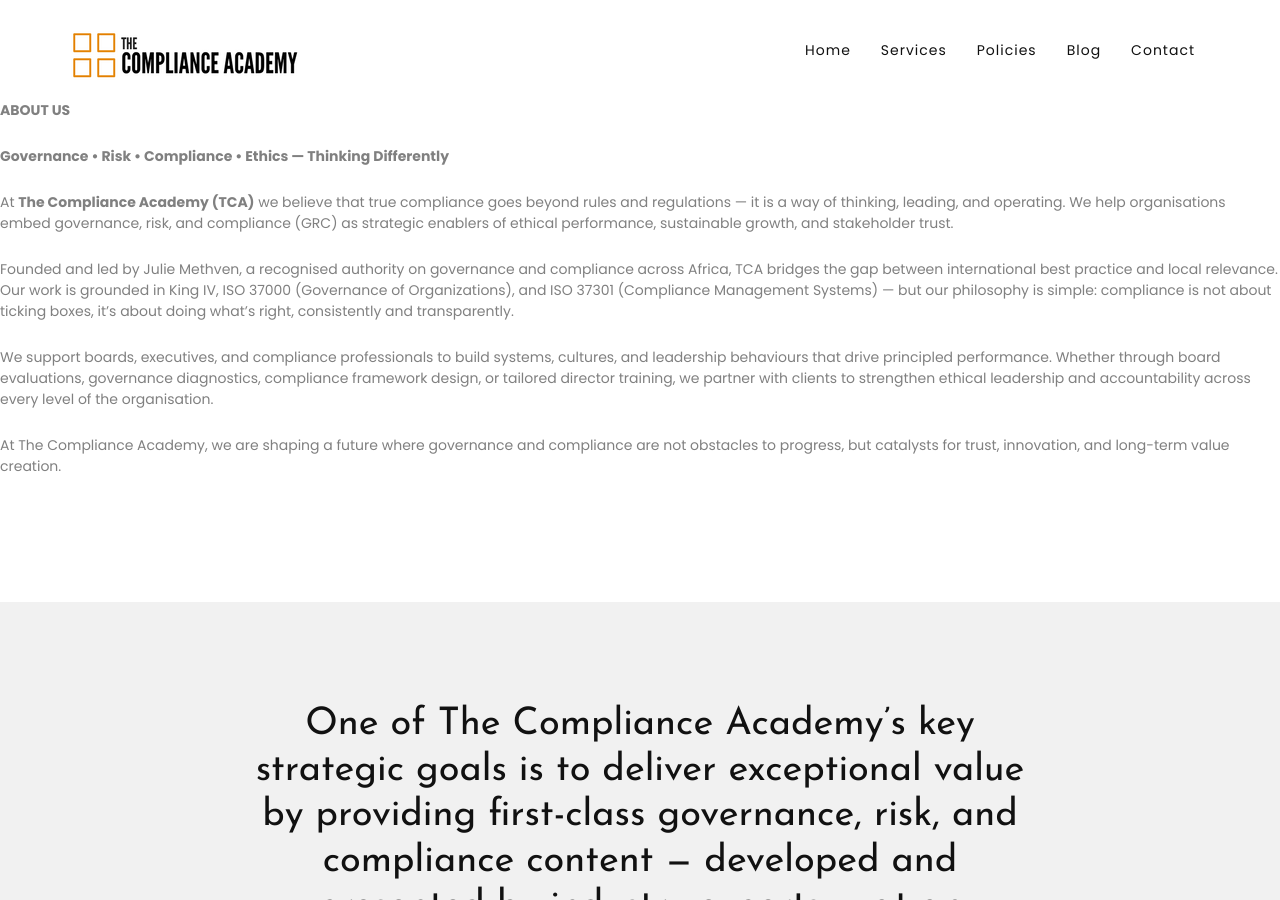
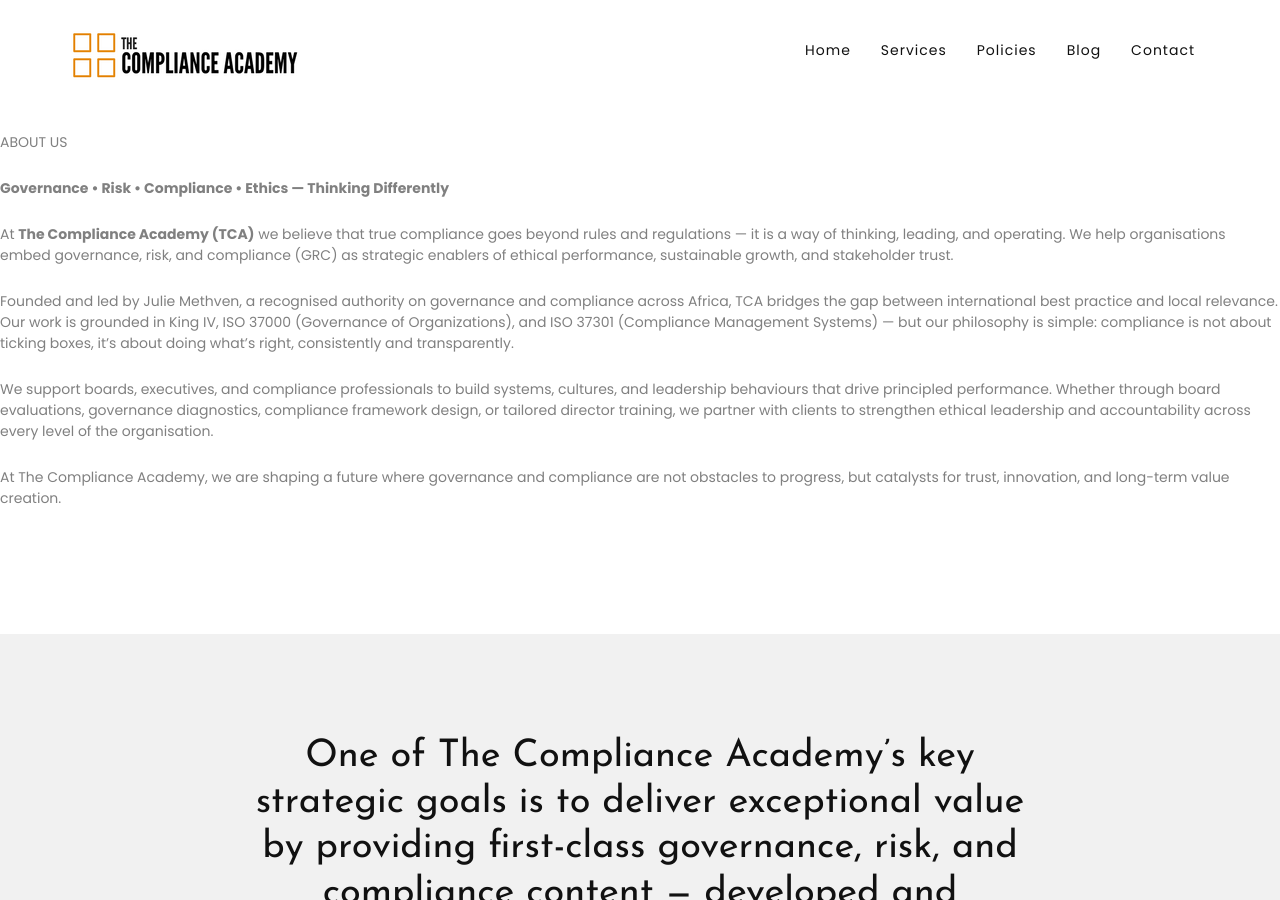
Before and after one commit to compliance-academy/compliance-academy.github.io, a Jekyll site: the page built from index.md, in a window 1280 px wide and 900 px high. Built offline with Jekyll 4.4.1, drawn with Linux system fonts in a browser that asks for light colours; nearby versions of some CDN libraries.

Commit message:
Update home.html

```diff
--- a/_layouts/home.html
+++ b/_layouts/home.html
@@ -50,7 +50,7 @@
 
       </div>
 <div class="hero-content">
-  <p class="wow fadeInUp" data-wow-delay="0.2s">
+  <p class="wow fadeInUp" data-wow-delay="0.2s" style="margin-top: 24px; padding-top: 8px;"
     <strong>ABOUT US</strong>
   </p>
 
```
